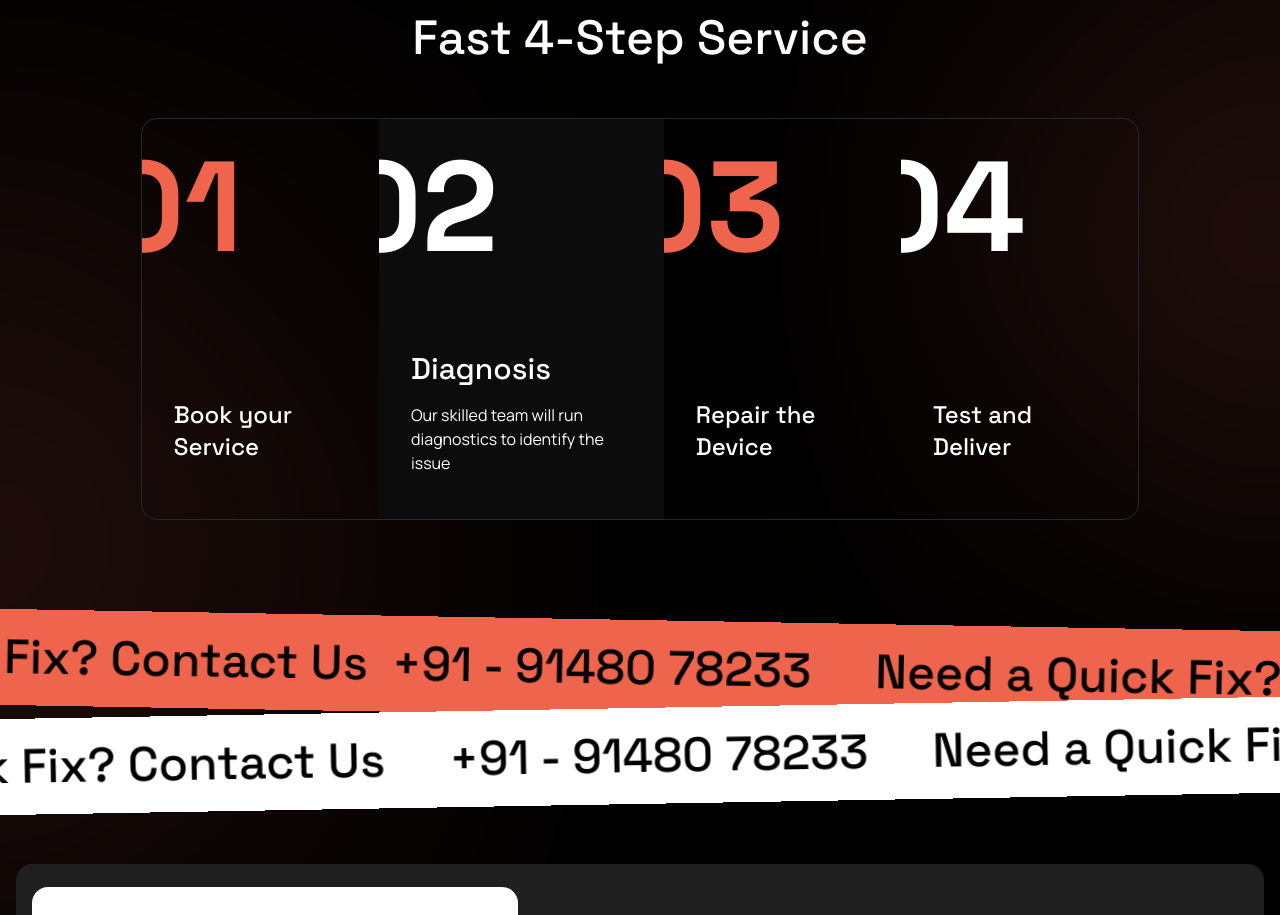
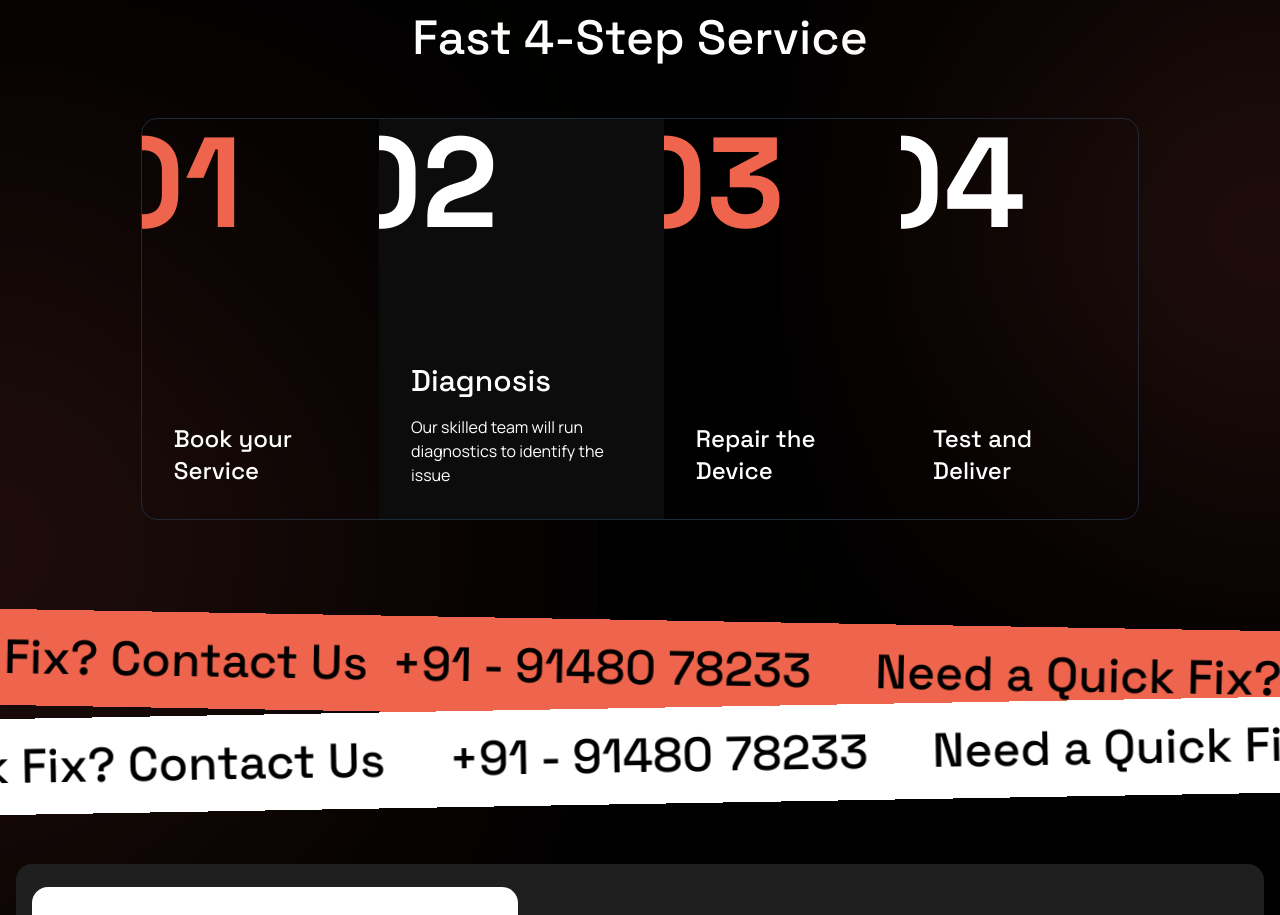
Before and after one commit to MaiNehaHu/Zyphone, a React (Vite) app: page / in a window 1280 px wide. Shown: the part 3049-3964 px from the top of the page. Built offline with nearby package versions, Linux system fonts and the light colour scheme.

Commit message:
how er work responsive

```diff
--- a/src/components/HowWeWorks.tsx
+++ b/src/components/HowWeWorks.tsx
@@ -5,7 +5,7 @@ const HowWeWorks = () => {
     const [opened, setOpened] = useState("02"); // Start with the first step open
 
     return (
-        <div className='w-full text-white flex flex-col gap-4 py-10 items-center relative'>
+        <div className='w-full text-white flex flex-col gap-4 xl:py-10 pb-5 items-center relative lg:-translate-y-0 md:-translate-y-16 -translate-y-0'>
             <XPaddinText>
                 how we work
             </XPaddinText>
@@ -14,39 +14,42 @@ const HowWeWorks = () => {
                 Fast 4-Step Service
             </h2>
 
-            <div className="flex border-[1px] border-gray-800 rounded-2xl mt-10 z-10 w-fit max-w-[80%]">
+            <div
+                className="flex md:flex-row flex-col border border-gray-800 rounded-2xl mt-10 z-10 w-fit xl:max-w-[80%] max-w-[90%] overflow-hidden"
+            >
                 {steps.map((st, index) => {
                     const { step, heading, description } = st;
-                    const isOpened = opened === step; // Check if the current step is open
+                    const isOpened = opened === step;
 
                     return (
                         <div
                             key={index}
                             onClick={() => setOpened(step)}
-                            // Add transition classes for smooth width and color change
-                            className={`h-[400px] ${isOpened ? "w-sm bg-[#0c0c0c]" : "w-xs"} ${index === 0 ? "rounded-l-2xl" : index === steps.length - 1 ? "rounded-r-2xl" : ""} py-6 overflow-hidden flex flex-col transition-all duration-500 ease-in-out cursor-pointer`}
+                            className={`transition-all duration-500 ease-in-out cursor-pointer overflow-hidden flex md:flex-col md:items-start items-center justify-between lg:h-[400px] md:h-[300px] md:py-0 py-5 ${isOpened ? "md:w-sm bg-[#0c0c0c]" : "md:w-xs"} ${index === 0 ? "md:rounded-l-2xl rounded-t-2xl" : ""} ${index === steps.length - 1 ? "md:rounded-r-2xl rounded-b-2xl" : ""}`}
                         >
-                            <h2 className={`${(index % 2) === 0 ? "text-[#EF644C]" : "text-white"}` + " font-['Space_Grotesk'] font-bold text-9xl -translate-x-10"}>
+                            <h2
+                                className={`${index % 2 === 0 ? "text-[#EF644C]" : "text-white"} font-['Space_Grotesk'] font-bold lg:text-9xl md:text-6xl text-7xl lg:-translate-x-10 -translate-x-4`}
+                            >
                                 {step}
                             </h2>
 
-                            <div className={"p-8 " + `${isOpened ? "my-12" : "mt-auto"}`}>
-                                <h2 className={`${isOpened ? "text-3xl" : "text-2xl"}` + " font-['Space_Grotesk'] font-medium"}>
+                            <div className={"p-8 " + `${isOpened ? "" : "mt-auto"}`}>
+                                <h2
+                                    className={`${isOpened ? "lg:text-3xl text-2xl" : "lg:text-2xl text-xl"} font-['Space_Grotesk'] font-medium md:text-left text-right`}
+                                >
                                     {heading}
                                 </h2>
 
-                                {/* Animated Description Container */}
                                 <div
-                                    className={`
-                                        overflow-hidden transition-all duration-500 ease-in-out *:${isOpened ? "opacity-100 mt-4" : "max-h-0 opacity-0 mt-0 hidden"}`}
+                                    className={`overflow-hidden transition-all duration-500 ease-in-out md:text-left text-right ${isOpened ? "max-h-40 opacity-100 mt-4" : "max-h-0 opacity-0 mt-0"}`}
                                 >
-                                    <p className="sm:text-base text-sm font-[Manrope]">
+                                    <p className="lg:text-base sm:text-sm text-xs font-[Manrope]">
                                         {description}
                                     </p>
                                 </div>
                             </div>
                         </div>
-                    )
+                    );
                 })}
             </div>
 
--- a/src/components/OurServices.tsx
+++ b/src/components/OurServices.tsx
@@ -69,7 +69,7 @@ const RepairServices = () => {
 const Gradientbg = ({ children }: { children: JSX.Element }) => {
     return (
         <div
-            className='p-[1px] bg-[linear-gradient(250deg,#757575,#00000000,#757575)] rounded-3xl flex-1'
+            className='p-[1px] bg-[linear-gradient(250deg,#757575,#00000000,#757575)] sm:rounded-3xl rounded-2xl flex-1'
         >
             {children}
         </div>
```
